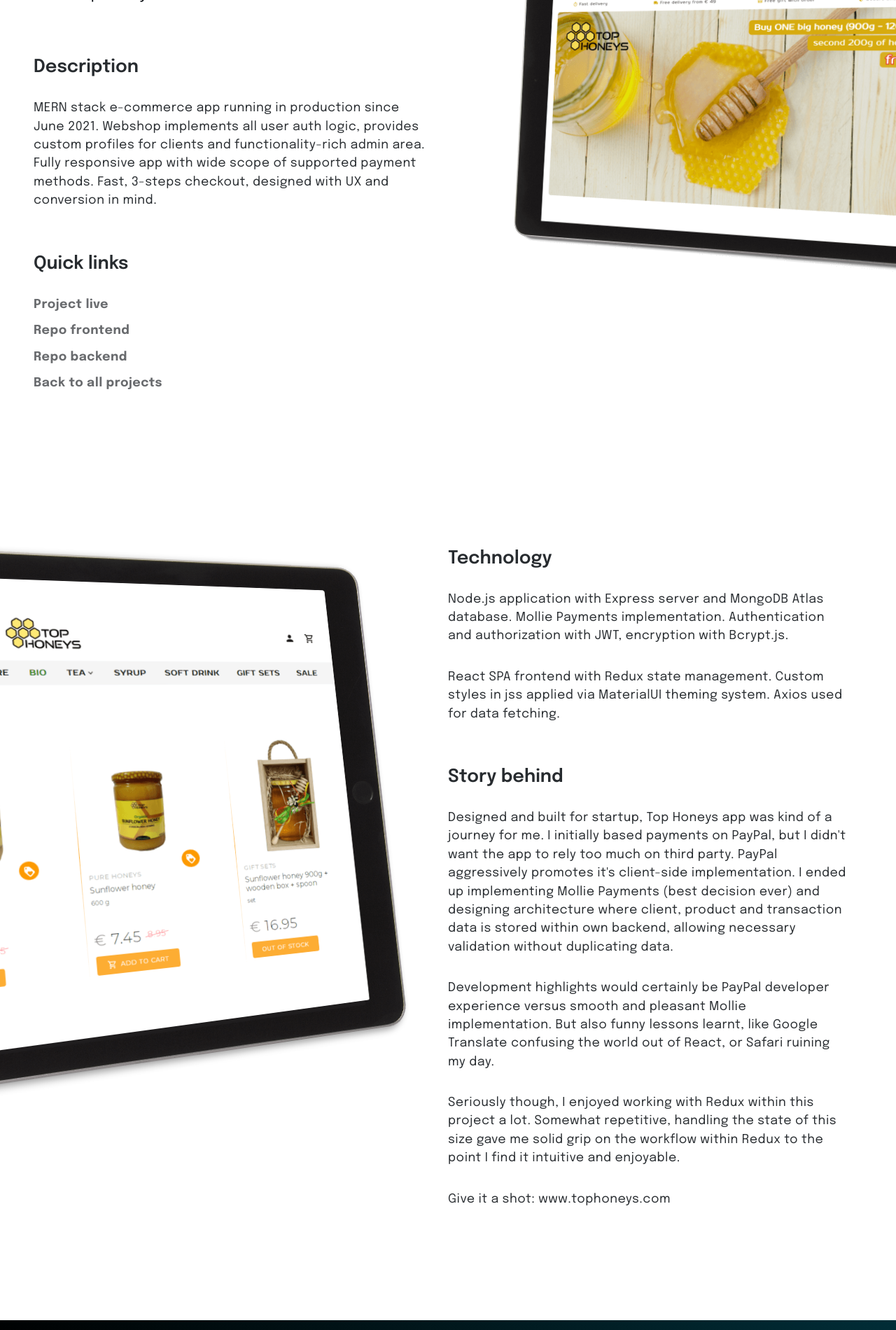
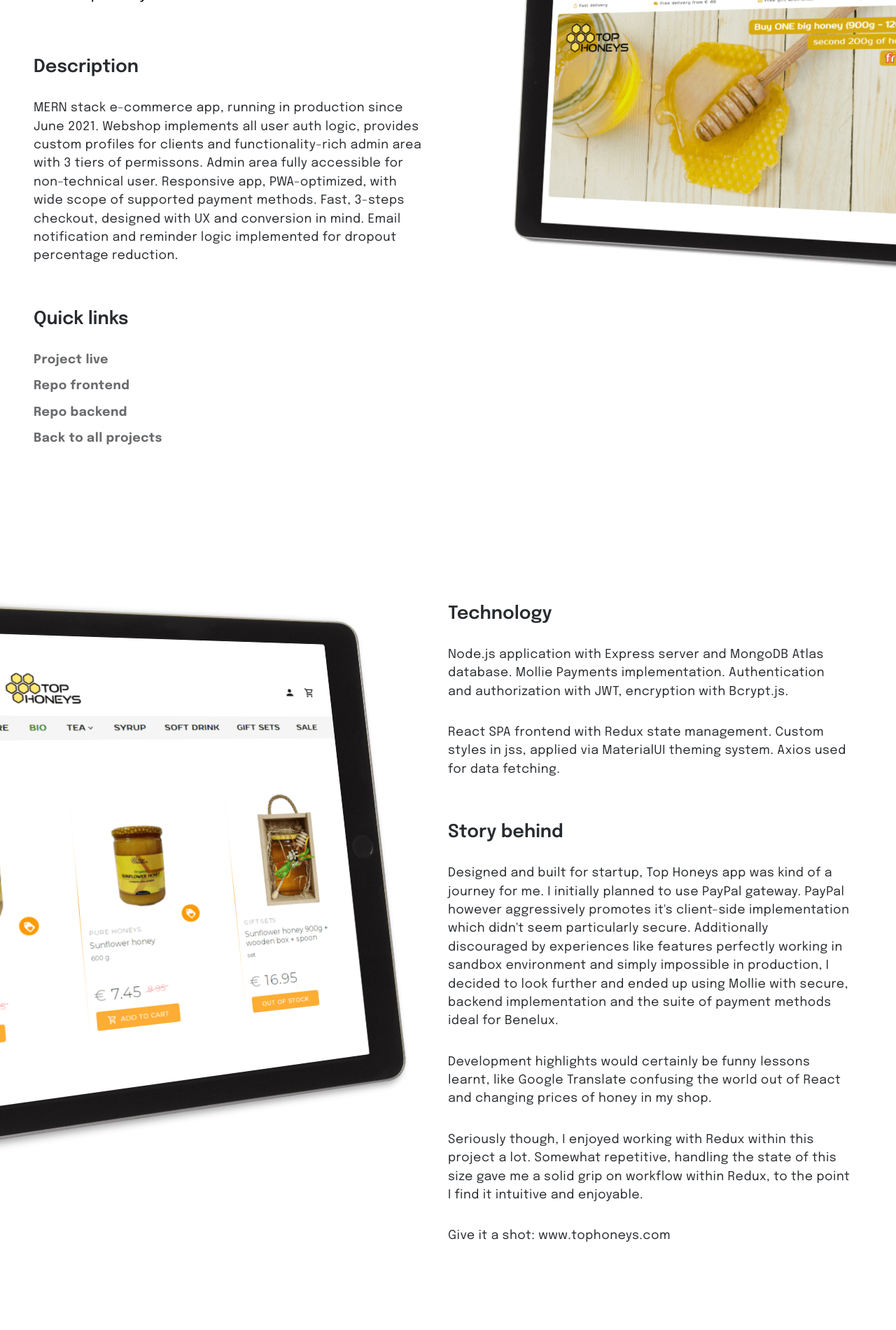
Before and after one commit to TomaszPietrzykowski/portfolio-next, a Next.js app: page /projects/tophoneys in a window 1280 px wide. Shown: the part 321-2221 px from the top of the page at 70% size. Built offline with nearby package versions, Linux system fonts and the light colour scheme.

Commit message:
copy edited

```diff
--- a/components/Featured2.js
+++ b/components/Featured2.js
@@ -33,7 +33,7 @@
           body data in custom editor.
         </p>
         <p className={styles.featuredPara}>
-          Design with ease. Organize your API's in projects and your requests in
+          Design with ease. Organize your APIs in projects and your requests in
           collections. Save your work with free account and access from
           anywhere.
         </p>
@@ -44,7 +44,7 @@
         <p className={styles.featuredPara}>
           Use custom proxy by default to expose headers and validate CORS.
           Disable proxy with one click and read resources directly from the
-          browser. Postman won't let you do it - just saying...
+          browser. Postman won't let you do it - just saying... ;)
         </p>
         <div className={styles.featuredBtnsContainer2}>
           {/* <a href='https://mobula.dev' target='_blank'>
--- a/pages/projects/mobula.js
+++ b/pages/projects/mobula.js
@@ -92,9 +92,9 @@
               easy to work with.
             </p>
             <p className={styles.detailsPara3}>
-              Development of Mobula app was very satisfying for me for two main
-              reasons. First one would be the TypeScript, which turned out to be
-              very rewarding to work with. And second - deep dive into REST
+              Development of Mobula app was very satisfying for two reasons.
+              First one would be the TypeScript, which turned out to be very
+              rewarding to work with. And second - deep dive into REST
               architecture, that gave me a lot of confidence in fullstack
               development and solid understanding of computer networking.
             </p>
--- a/pages/projects/tophoneys.js
+++ b/pages/projects/tophoneys.js
@@ -20,11 +20,14 @@
             </div>
             <h4 className={styles.detailsSubhead}>Description</h4>
             <p className={styles.detailsPara2}>
-              MERN stack e-commerce app running in production since June 2021.
+              MERN stack e-commerce app, running in production since June 2021.
               Webshop implements all user auth logic, provides custom profiles
-              for clients and functionality-rich admin area. Fully responsive
-              app with wide scope of supported payment methods. Fast, 3-steps
-              checkout, designed with UX and conversion in mind.
+              for clients and functionality-rich admin area with 3 tiers of
+              permissons. Admin area fully accessible for non-technical user.
+              Responsive app, PWA-optimized, with wide scope of supported
+              payment methods. Fast, 3-steps checkout, designed with UX and
+              conversion in mind. Email notification and reminder logic
+              implemented for dropout percentage reduction.
             </p>
             <h4 className={styles.detailsSubhead}>Quick links</h4>
             <p className={styles.detailsPara2}>
@@ -78,29 +81,29 @@
             </p>
             <p className={styles.detailsPara2}>
               React SPA frontend with Redux state management. Custom styles in
-              jss applied via MaterialUI theming system. Axios used for data
+              jss, applied via MaterialUI theming system. Axios used for data
               fetching.
             </p>
             <h4 className={styles.detailsSubhead}>Story behind</h4>
             <p className={styles.detailsPara2}>
               Designed and built for startup, Top Honeys app was kind of a
-              journey for me. I initially based payments on PayPal, but I didn't
-              want the app to rely too much on third party. PayPal aggressively
-              promotes it's client-side implementation. I ended up implementing
-              Mollie Payments (best decision ever) and designing architecture
-              where client, product and transaction data is stored within own
-              backend, allowing necessary validation without duplicating data.
+              journey for me. I initially planned to use PayPal gateway. PayPal
+              however aggressively promotes it's client-side implementation
+              which didn't seem particularly secure. Additionally discouraged by
+              experiences like features perfectly working in sandbox environment
+              and simply impossible in production, I decided to look further and
+              ended up using Mollie with secure, backend implementation and the
+              suite of payment methods ideal for Benelux.
             </p>
             <p className={styles.detailsPara2}>
-              Development highlights would certainly be PayPal developer
-              experience versus smooth and pleasant Mollie implementation. But
-              also funny lessons learnt, like Google Translate confusing the
-              world out of React, or Safari ruining my day.
+              Development highlights would certainly be funny lessons learnt,
+              like Google Translate confusing the world out of React and
+              changing prices of honey in my shop.
             </p>
             <p className={styles.detailsPara2}>
               Seriously though, I enjoyed working with Redux within this project
               a lot. Somewhat repetitive, handling the state of this size gave
-              me solid grip on the workflow within Redux to the point I find it
+              me a solid grip on workflow within Redux, to the point I find it
               intuitive and enjoyable.
             </p>
             <p className={styles.detailsPara2}>
```
Also changed, not shown: pages/about/index.js (+22 -21 lines), pages/projects/climatemonitor.js (+6 -6 lines).
